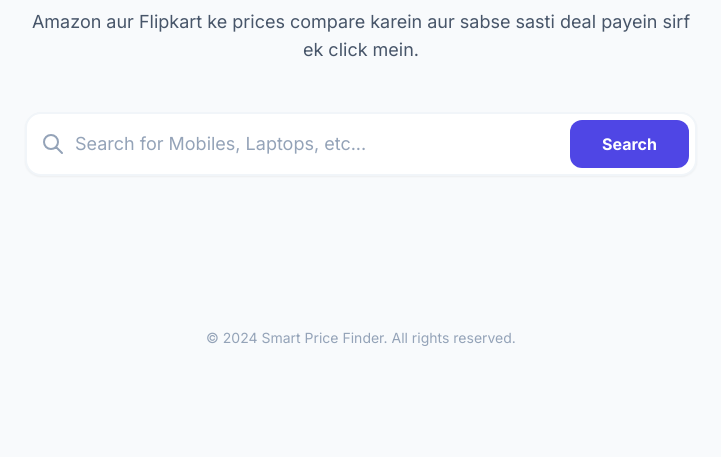
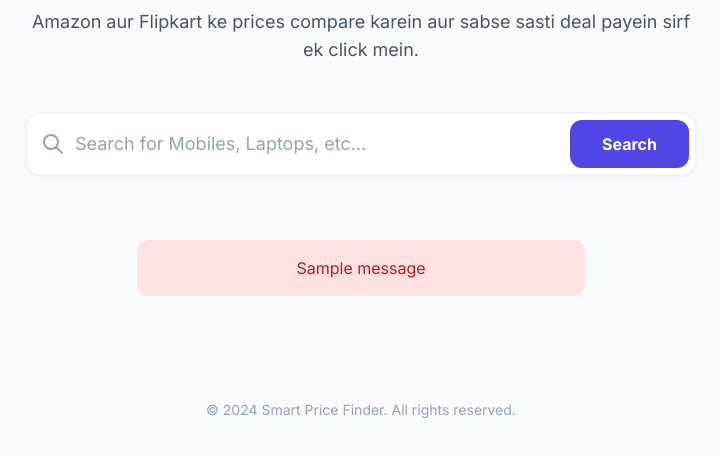
Before and after one commit to sano911/my-price-web, a Flask app: page / in a window 1280 px wide. Shown: the part 255-712 px from the top of the page, without its empty margins (279-1000 px from the left). Run offline with Flask 3, Linux system fonts and the light colour scheme; tables that the repository leaves empty hold one stand-in row (values such as "Sample post"); one stand-in notice (Sample message) is shown; some libraries are stand-ins or nearby versions.

Commit message:
Update index.html

```diff
--- a/templates/index.html
+++ b/templates/index.html
@@ -28,6 +28,16 @@
     </form>
 </div>
 
+{% with messages = get_flashed_messages() %}
+  {% if messages %}
+    {% for message in messages %}
+      <div class="max-w-md mx-auto mb-4 p-4 bg-red-100 text-red-700 rounded-xl text-center font-medium">
+        {{ message }}
+      </div>
+    {% endfor %}
+  {% endif %}
+{% endwith %}
+
 {% if product_data %}
 <div class="max-w-md mx-auto bg-white rounded-3xl shadow-2xl overflow-hidden border border-slate-100 animate-in slide-in-from-bottom duration-500">
     <div class="bg-slate-50 p-8 flex justify-center">
@@ -57,6 +67,19 @@
         </div>
     </div>
 </div>
+
+{% elif request.method == 'POST' %}
+<div class="max-w-md mx-auto bg-white p-10 rounded-3xl shadow-lg border border-slate-100 text-center">
+    <div class="text-indigo-500 mb-4">
+        <svg class="h-16 w-16 mx-auto" fill="none" viewBox="0 0 24 24" stroke="currentColor">
+          <path stroke-linecap="round" stroke-linejoin="round" stroke-width="2" d="M9.172 9.172a4 4 0 015.656 0M9 10h.01M15 10h.01M21 12a9 9 0 11-18 0 9 9 0 0118 0z" />
+        </svg>
+    </div>
+    <h2 class="text-xl font-bold text-slate-800 mb-2">Data Nahi Mil Paya</h2>
+    <p class="text-slate-600">
+        Shayad product stock mein nahi hai ya API limit khatam ho gayi hai. Kuch der baad try karein ya dusra product search karein.
+    </p>
+</div>
 {% endif %}
 
 {% endblock %}
```
